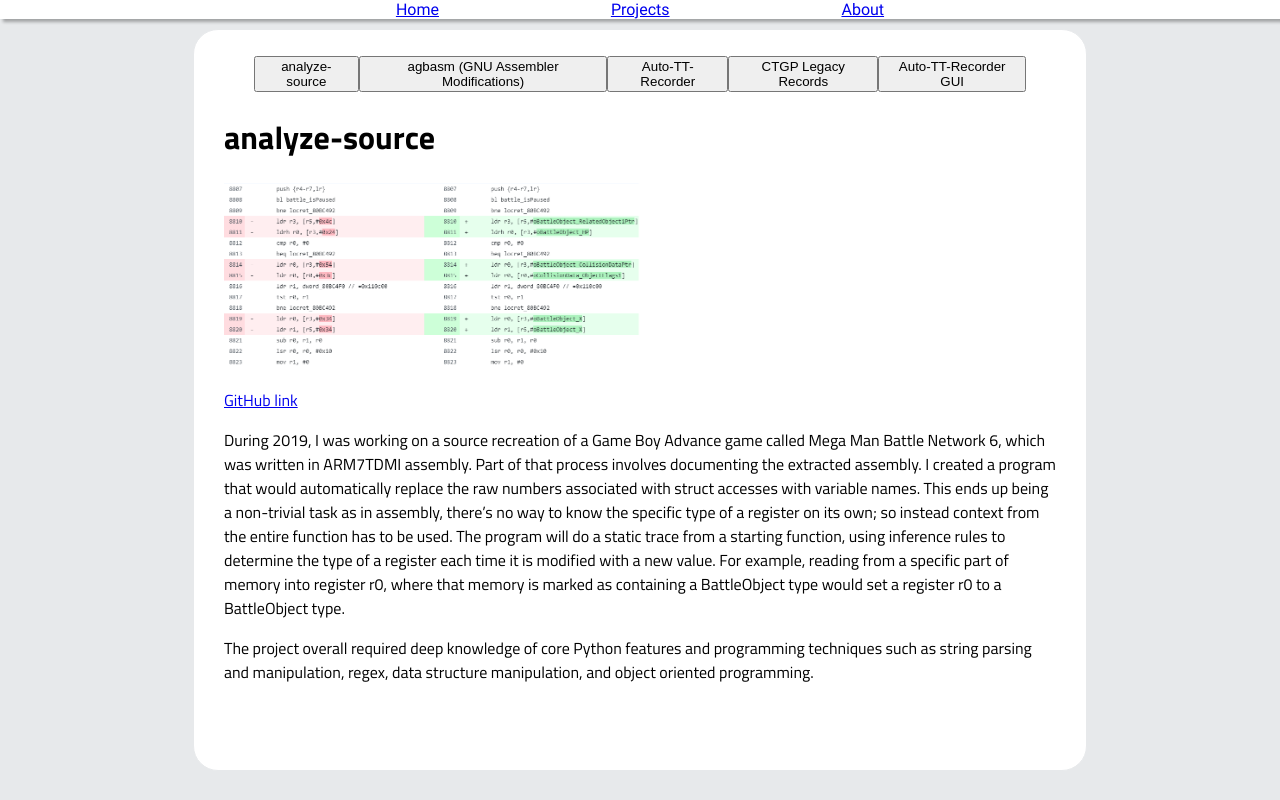
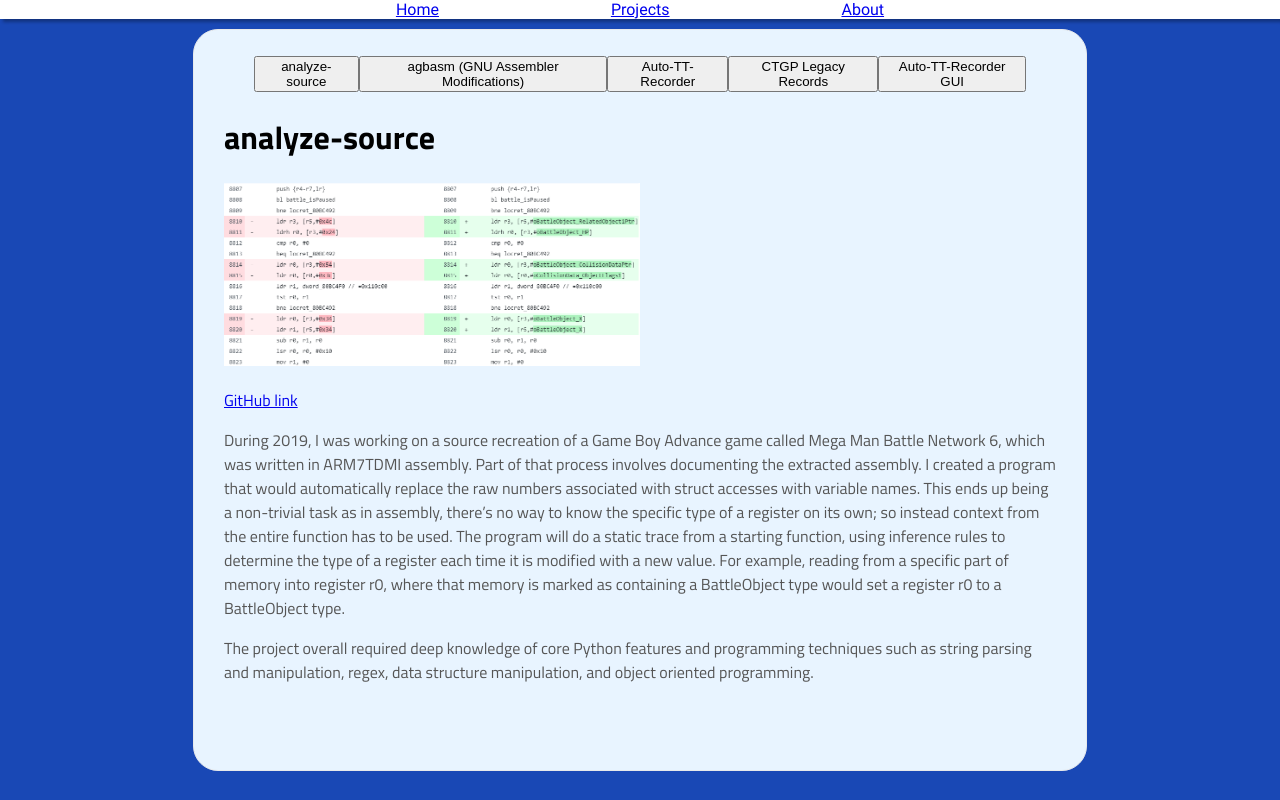
Before and after one commit to luckytyphlosion/luckytyphlosion.github.io, a React (Create React App) app: page /#/projects in a window 1280 px wide. Built offline with nearby package versions, Linux system fonts and the light colour scheme.

Commit message:
Change up colours.

```diff
--- a/src/App.css
+++ b/src/App.css
@@ -1,9 +1,18 @@
 html {
-	background-color: #E7E9EB;
+	/*background-color: #E7E9EB;*/
+	/* 215, 255, 241 */
+	/* other possibilities:
+	#465362
+	*/
+	background-color: #1948B5;
+
 }
 
 body {
 	margin: 0px 0px 8px 0px;
+	/*background-image: linear-gradient(#1948B5, #465362);
+	background-repeat: no-repeat;
+	background-attachment: fixed;*/
 }
 
 #app-content {
--- a/src/Main.css
+++ b/src/Main.css
@@ -2,7 +2,7 @@
 #main-content {
 	border-radius: 25px;
 	border: 1px solid #E7E9EB;
-	background-color: white;
+	background-color: #E8F4FF;
 	padding: 10px 30px 30px 30px;
 	min-height: calc(100vh - 100px);
 	max-width: 65%;
--- a/src/projects.css
+++ b/src/projects.css
@@ -8,6 +8,7 @@
 	/*font-family: -apple-system,system-ui,BlinkMacSystemFont,"Segoe UI",Roboto,"Helvetica Neue",Arial,sans-serif;*/
 	font-family: "Titillium", "Trebuchet MS", sans-serif;
 	font-size: 16px;
+	color: #555555;
 }
 
 #project-buttons {
```
